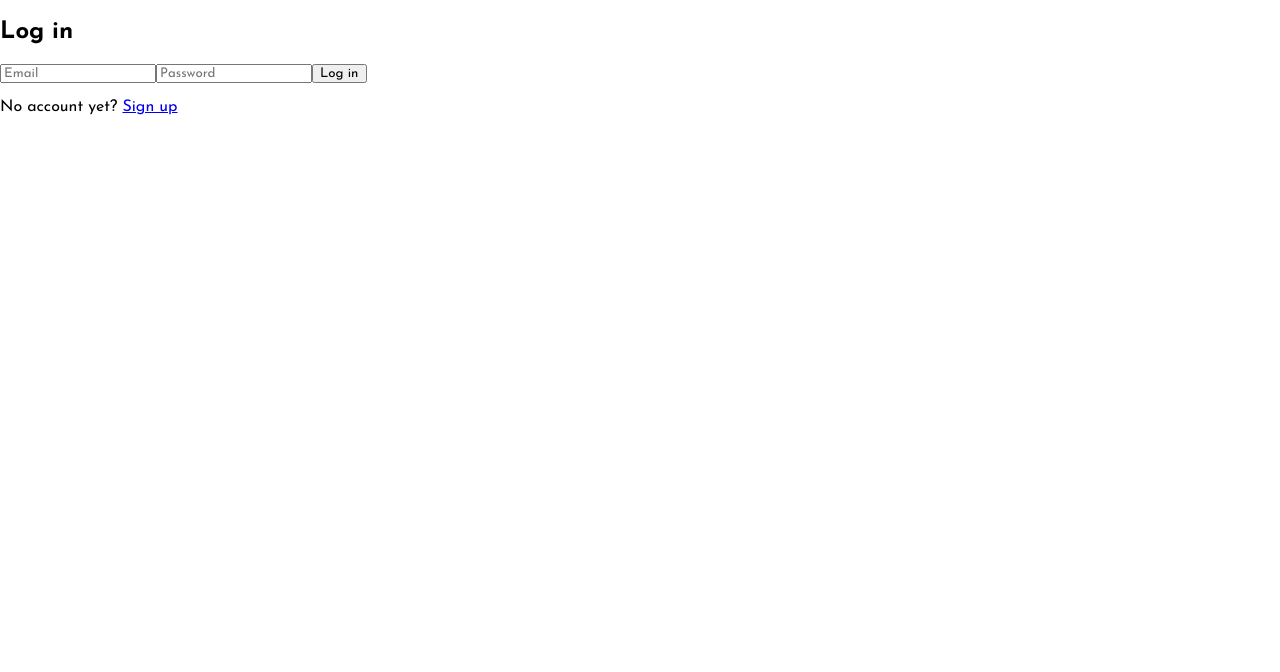
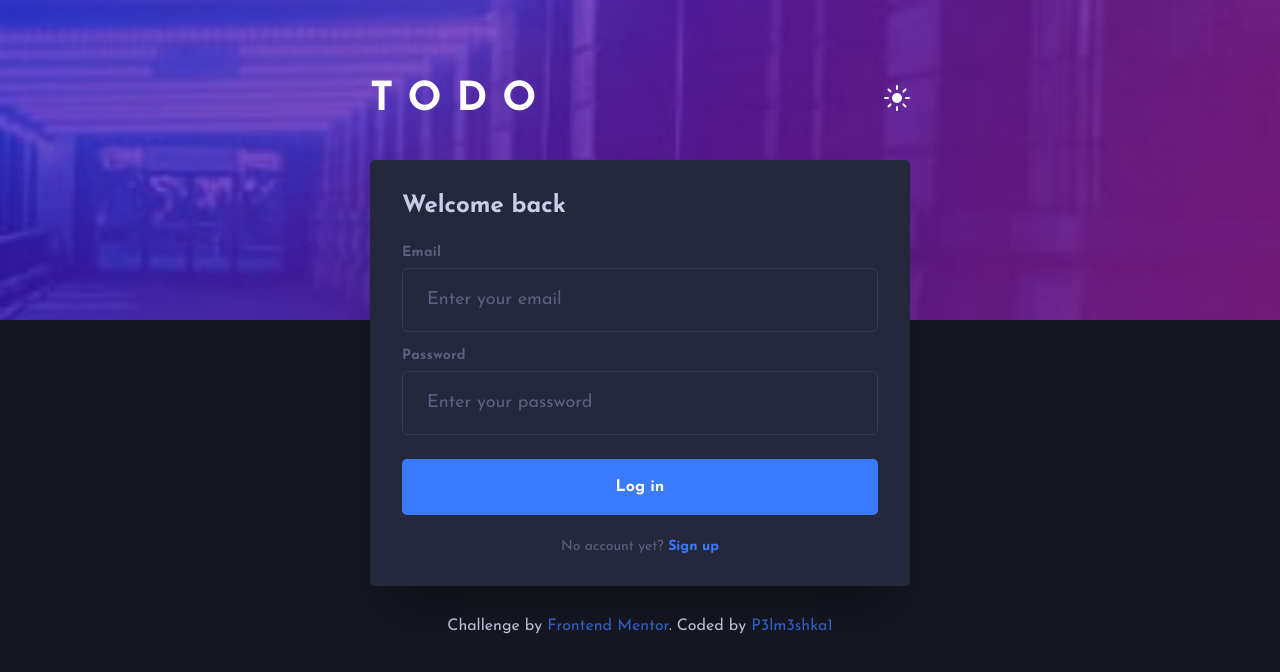
Before and after one commit to p3lm3shka1/Todo-ts, a React (Vite) app in the folder client/: page /login in a window 1280 px wide. Shown: the top 672 px of the page. Built offline with nearby package versions, Linux system fonts and the light colour scheme; no server answers.

Commit message:
styles upd

```diff
--- a/client/src/App.scss
+++ b/client/src/App.scss
@@ -2,6 +2,7 @@
 @use "./styles/theme";
 @use "./styles/layout";
 @use "./styles/todo";
+@use "./styles/auth";
 @use "./styles/attribution";
 @use "./styles/variables";
 @use "./styles/mobile";
--- a/client/src/pages/LoginPage.tsx
+++ b/client/src/pages/LoginPage.tsx
@@ -1,18 +1,29 @@
 import { useState } from "react";
 import type { FormEvent } from "react";
 import { Link, useNavigate } from "react-router-dom";
+
 import { loginRequest } from "../api/auth";
 import { saveAuth } from "../utils/auth";
+import ThemeToggle from "../components/ThemeToggle";
+import Attribution from "../components/Attribution";
+import useLocalStorage from "../hooks/useLocalStorage";
+
+import type { Theme } from "../types/ui";
 
 import "../App.scss";
 
 function LoginPage() {
   const navigate = useNavigate();
 
+  const [theme, setTheme] = useLocalStorage<Theme>("theme", "dark");
   const [email, setEmail] = useState("");
   const [password, setPassword] = useState("");
   const [error, setError] = useState("");
   const [loading, setLoading] = useState(false);
+
+  const toggleTheme = () => {
+    setTheme((prev) => (prev === "dark" ? "light" : "dark"));
+  };
 
   const handleSubmit = async (e: FormEvent) => {
     e.preventDefault();
@@ -35,37 +46,58 @@ function LoginPage() {
   };
 
   return (
-    <section>
-      <h1>Log in</h1>
+    <main className={`app ${theme}`}>
+      <section className="hero" />
 
-      <form onSubmit={handleSubmit}>
+      <section className="todo-wrapper auth-wrapper">
+        <header className="todo-header">
+          <h1>TODO</h1>
+          <ThemeToggle theme={theme} onToggle={toggleTheme} />
+        </header>
+
+        <div className="todo-card auth-card">
+          <div className="auth-card__inner">
+            <h2 className="auth-title">Welcome back</h2>
+
+            <form className="auth-form" onSubmit={handleSubmit}>
+              <label className="auth-field">
+                <span className="auth-field__label">Email</span>
                 <input
                   type="email"
-          placeholder="Email"
+                  placeholder="Enter your email"
                   value={email}
                   onChange={(e) => setEmail(e.target.value)}
                   required
                 />
+              </label>
 
+              <label className="auth-field">
+                <span className="auth-field__label">Password</span>
                 <input
                   type="password"
-          placeholder="Password"
+                  placeholder="Enter your password"
                   value={password}
                   onChange={(e) => setPassword(e.target.value)}
                   required
                 />
+              </label>
 
-        <button type="submit" disabled={loading}>
+              {error && <p className="auth-error">{error}</p>}
+
+              <button className="auth-submit" type="submit" disabled={loading}>
                 {loading ? "Logging in..." : "Log in"}
               </button>
             </form>
 
-      {error && <p>{error}</p>}
-
-      <p>
+            <p className="auth-switch">
               No account yet? <Link to="/signup">Sign up</Link>
             </p>
+          </div>
+        </div>
       </section>
+
+      <Attribution />
+    </main>
   );
 }
 
--- a/client/src/pages/SignupPage.tsx
+++ b/client/src/pages/SignupPage.tsx
@@ -1,17 +1,28 @@
 import { useState } from "react";
 import type { FormEvent } from "react";
 import { Link, useNavigate } from "react-router-dom";
+
 import { signupRequest } from "../api/auth";
+import ThemeToggle from "../components/ThemeToggle";
+import Attribution from "../components/Attribution";
+import useLocalStorage from "../hooks/useLocalStorage";
+
+import type { Theme } from "../types/ui";
 
 import "../App.scss";
 
 function SignupPage() {
   const navigate = useNavigate();
 
+  const [theme, setTheme] = useLocalStorage<Theme>("theme", "dark");
   const [email, setEmail] = useState("");
   const [password, setPassword] = useState("");
   const [error, setError] = useState("");
   const [loading, setLoading] = useState(false);
+
+  const toggleTheme = () => {
+    setTheme((prev) => (prev === "dark" ? "light" : "dark"));
+  };
 
   const handleSubmit = async (e: FormEvent) => {
     e.preventDefault();
@@ -33,37 +44,58 @@ function SignupPage() {
   };
 
   return (
-    <section>
-      <h1>Sign up</h1>
+    <main className={`app ${theme}`}>
+      <section className="hero" />
 
-      <form onSubmit={handleSubmit}>
+      <section className="todo-wrapper auth-wrapper">
+        <header className="todo-header">
+          <h1>TODO</h1>
+          <ThemeToggle theme={theme} onToggle={toggleTheme} />
+        </header>
+
+        <div className="todo-card auth-card">
+          <div className="auth-card__inner">
+            <h2 className="auth-title">Create account</h2>
+
+            <form className="auth-form" onSubmit={handleSubmit}>
+              <label className="auth-field">
+                <span className="auth-field__label">Email</span>
                 <input
                   type="email"
-          placeholder="Email"
+                  placeholder="Enter your email"
                   value={email}
                   onChange={(e) => setEmail(e.target.value)}
                   required
                 />
+              </label>
 
+              <label className="auth-field">
+                <span className="auth-field__label">Password</span>
                 <input
                   type="password"
-          placeholder="Password"
+                  placeholder="Enter your password"
                   value={password}
                   onChange={(e) => setPassword(e.target.value)}
                   required
                 />
+              </label>
 
-        <button type="submit" disabled={loading}>
+              {error && <p className="auth-error">{error}</p>}
+
+              <button className="auth-submit" type="submit" disabled={loading}>
                 {loading ? "Creating..." : "Sign up"}
               </button>
             </form>
 
-      {error && <p>{error}</p>}
-
-      <p>
+            <p className="auth-switch">
               Already have an account? <Link to="/login">Log in</Link>
             </p>
+          </div>
+        </div>
       </section>
+
+      <Attribution />
+    </main>
   );
 }
 
--- /dev/null
+++ b/client/src/styles/_auth.scss
@@ -0,0 +1,138 @@
+@use "./variables" as *;
+
+.auth-wrapper {
+  margin-top: -15rem;
+}
+
+.auth-card {
+  box-shadow: 0 35px 50px -15px rgba(0, 0, 0, 0.35);
+}
+
+.auth-card__inner {
+  padding: $space-2;
+}
+
+.auth-title {
+  margin: 0 0 $space-1-5;
+  color: var(--text-primary);
+  font-size: 24px;
+  font-weight: $font-w-700;
+  line-height: 1.2;
+}
+
+.auth-form {
+  display: flex;
+  flex-direction: column;
+  gap: $space-1;
+}
+
+.auth-field {
+  display: flex;
+  flex-direction: column;
+  gap: $space-0-5;
+}
+
+.auth-field__label {
+  color: var(--text-muted);
+  font-size: 14px;
+  font-weight: $font-w-700;
+  letter-spacing: 0.02em;
+}
+
+.auth-field input {
+  width: 100%;
+  height: 64px;
+  padding: 0 $space-1-5;
+  border: 1px solid var(--border-color);
+  border-radius: 5px;
+  outline: none;
+  background: var(--bg-card);
+  color: var(--text-primary);
+  font-family: $font-primary;
+  font-size: 18px;
+  line-height: 1;
+  transition:
+    border-color 0.2s ease,
+    box-shadow 0.2s ease;
+
+  &::placeholder {
+    color: var(--text-muted);
+  }
+
+  &:focus {
+    border-color: var(--accent);
+    box-shadow: 0 0 0 3px rgba(58, 123, 253, 0.15);
+  }
+}
+
+.auth-submit {
+  margin-top: $space-0-5;
+  height: 56px;
+  border: 0;
+  border-radius: 5px;
+  cursor: pointer;
+  font-family: $font-primary;
+  font-size: 16px;
+  font-weight: $font-w-700;
+  color: $white;
+  background: var(--accent);
+  transition:
+    opacity 0.2s ease,
+    transform 0.2s ease;
+
+  &:hover:not(:disabled) {
+    opacity: 0.92;
+  }
+
+  &:active:not(:disabled) {
+    transform: translateY(1px);
+  }
+
+  &:disabled {
+    opacity: 0.7;
+    cursor: not-allowed;
+  }
+}
+
+.auth-error {
+  margin: 0;
+  color: #ff6b6b;
+  font-size: 14px;
+  line-height: 1.4;
+}
+
+.auth-switch {
+  margin: $space-1-5 0 0;
+  color: var(--text-muted);
+  font-size: 14px;
+  text-align: center;
+
+  a {
+    color: var(--accent);
+    text-decoration: none;
+    font-weight: $font-w-700;
+
+    &:hover {
+      text-decoration: underline;
+    }
+  }
+}
+
+@media (max-width: 600px) {
+  .auth-card__inner {
+    padding: $space-1-5;
+  }
+
+  .auth-title {
+    font-size: 20px;
+  }
+
+  .auth-field input {
+    height: 56px;
+    font-size: 16px;
+  }
+
+  .auth-submit {
+    height: 52px;
+  }
+}
```
Lines whose indentation alone changed are shown as unchanged.
